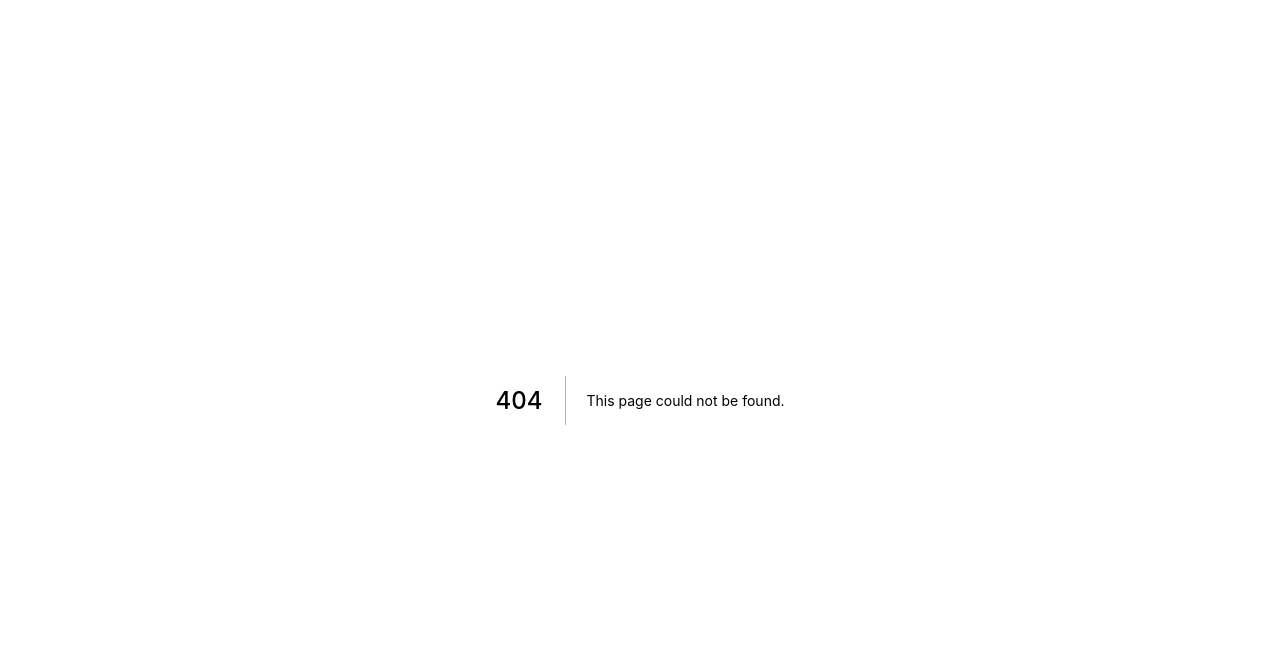
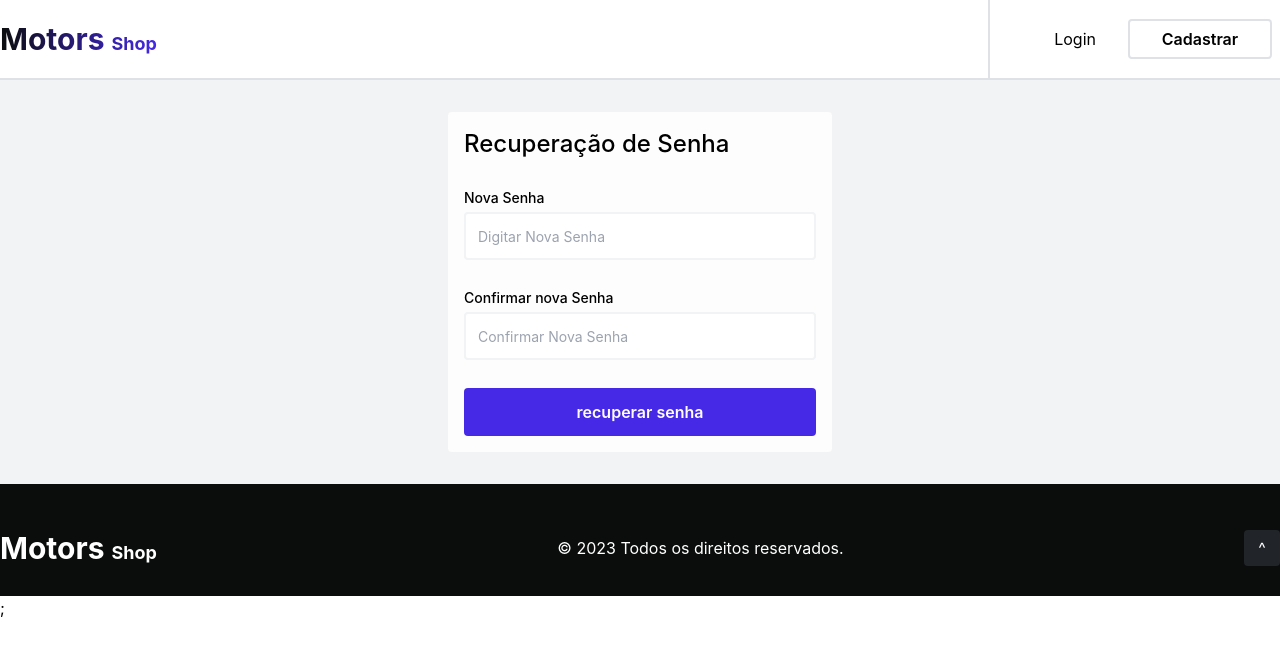
Before and after one commit to ProjectFullstackG18/motorsshop-frontend, a Next.js app: page /resetPassword/1 in a window 1280 px wide. Before the commit this address had no page. Shown: the top 652 px of the page. Built offline with nearby package versions, Linux system fonts and the light colour scheme.

Commit message:
feat/ page from recovery password finished

```diff
--- a/package.json
+++ b/package.json
@@ -25,6 +25,7 @@
     "react-hook-form": "^7.44.3",
     "react-icons": "^4.9.0",
     "react-modal": "^3.16.1",
+    "react-toastify": "^9.1.3",
     "tailwindcss": "3.3.2",
     "typescript": "5.1.3",
     "yup": "^1.2.0"
--- /dev/null
+++ b/src/components/forms/recoveryPassword.tsx
@@ -0,0 +1,113 @@
+/* eslint-disable @next/next/no-img-element */
+import { Button } from "@/components/button/button";
+import { Footer } from "@/components/footer/footer";
+import { Header } from "@/components/header/header";
+import { Input } from "@/components/input/input";
+import { useForm } from "react-hook-form";
+import { yupResolver } from "@hookform/resolvers/yup";
+import * as yup from "yup";
+import { api } from "@/services/api";
+import router from "next/router";
+import Toast from "../toast";
+
+interface ResetPasswordFormProps {
+  token: string;
+}
+
+const resetPasswordSchema = yup.object().shape({
+  password: yup.string().required("A senha é obrigatória"),
+  passwordConfirm: yup
+    .string()
+    .oneOf([yup.ref("password")], "As senhas precisam corresponder")
+    .required("A confirmação de senha é obrigatória"),
+});
+
+export type ResetPasswordData = yup.InferType<typeof resetPasswordSchema>;
+
+const resetPassword = async (
+  resetPasswordData: ResetPasswordData,
+  resettoken: string
+) => {
+  await api
+    .patch(`/users/resetPassword/${resettoken}`, {
+      password: resetPasswordData.password,
+    })
+    .then(() => {
+      Toast({ message: "Senha atualizada com sucesso !", isSucess: true });
+      console.log("senha atualizada com sucesso!!");
+      router.push("/login");
+    })
+    .catch((err) => {
+      Toast({ message: "Erro ao atualizar a senha" });
+      console.log(err);
+    });
+};
+
+const RecoveryPasswordForm: React.FC<ResetPasswordFormProps> = ({ token }) => {
+  const {
+    register,
+    handleSubmit,
+    formState: { errors },
+  } = useForm<ResetPasswordData>({
+    resolver: yupResolver(resetPasswordSchema),
+  });
+
+  const onFormSubmit = (formData: ResetPasswordData) => {
+    console.log(formData);
+    console.log(token);
+    resetPassword(formData, token);
+  };
+
+  return (
+    <div className="bg-grey8 w-screen">
+      <Header>
+        <Button text="Login" type="button" />
+        <Button
+          text="Cadastrar"
+          type="button"
+          className="border-2 border-grey6 rounded w-36 h-10 font-semibold"
+        />
+      </Header>
+      <form
+        className="bg-grey10 m-auto max-w-[92vw] my-8 mb-8 w-96 flex rounded flex-col min-h-1 p-4 gap-7"
+        onSubmit={handleSubmit(onFormSubmit)}
+      >
+        <h1 className="text-2xl font-medium">Recuperação de Senha</h1>
+
+        <Input
+          labelName="senha"
+          placeholder="Digitar Nova Senha"
+          labelText="Nova Senha"
+          type="password"
+          register={register("password")}
+        />
+        {errors?.password && (
+          <span className="text-brand1 text-xs -mt-6">
+            {String(errors.password.message)}
+          </span>
+        )}
+        <Input
+          labelName="confirmacaoSenha"
+          placeholder="Confirmar Nova Senha"
+          labelText="Confirmar nova Senha"
+          type="password"
+          register={register("passwordConfirm")}
+        />
+        {errors?.passwordConfirm && (
+          <span className="text-brand1 text-xs -mt-6">
+            {String(errors.passwordConfirm.message)}
+          </span>
+        )}
+
+        <Button
+          type="submit"
+          text="recuperar senha"
+          className="p-2 bg-brand1 text-grey10 font-semibold rounded h-12"
+        />
+      </form>
+      <Footer />
+    </div>
+  );
+};
+
+export default RecoveryPasswordForm;
--- /dev/null
+++ b/src/components/forms/sendEmailRecovery.tsx
@@ -0,0 +1,84 @@
+import React from "react";
+import { yupResolver } from "@hookform/resolvers/yup";
+import { useForm } from "react-hook-form";
+import * as Yup from "yup";
+import { api } from "@/services/api";
+import router from "next/router";
+import { NextPage } from "next";
+import { Input } from "@/components/input/input";
+import { Button } from "@/components/button/button";
+import { Header } from "@/components/header/header";
+import { Footer } from "@/components/footer/footer";
+import Toast from "../toast";
+
+const sendEmailResetPasswordSchema = Yup.object().shape({
+  email: Yup.string().email("Email invalido").required("Informe seu email"),
+});
+
+export type SendEmailResetPasswordData = Yup.InferType<
+  typeof sendEmailResetPasswordSchema
+>;
+
+const SendEmailForm: NextPage = () => {
+  const { register, handleSubmit } = useForm<SendEmailResetPasswordData>({
+    resolver: yupResolver(sendEmailResetPasswordSchema),
+  });
+
+  const sendEmail = async (
+    sendEmailResetPasswordData: SendEmailResetPasswordData
+  ) => {
+    await api
+      .post("/users/resetPassword", sendEmailResetPasswordData)
+      .then(() => {
+        Toast({ message: "Email enviado com sucesso !", isSucess: true });
+        console.log("email enviado com sucesso");
+        router.push("/");
+      })
+      .catch((err) => {
+        Toast({
+          message: "Erro ao enviar o e-mail, tente novamente mais tarde",
+        });
+        console.log(err);
+      });
+  };
+
+  const onFormSubmit = (formData: SendEmailResetPasswordData) => {
+    console.log(formData);
+    sendEmail(formData);
+  };
+
+  return (
+    <div className="bg-grey8 w-full h-full">
+      <Header>
+        <Button text="Login" type="button" />
+        <Button
+          text="Cadastrar"
+          type="button"
+          className="border-2 border-grey6 rounded w-36 h-10 font-semibold"
+        />
+      </Header>
+      <form
+        className="bg-grey10 m-auto max-w-[92vw] my-8 mb-8 w-96 flex rounded flex-col min-h-1 p-4 gap-7"
+        onSubmit={handleSubmit(onFormSubmit)}
+      >
+        <h1 className="text-2xl font-medium">Recuperação de Senha</h1>
+        <h2>digite seu e-mail pra enviar o link de recuperação de senha</h2>
+        <Input
+          labelName="email"
+          placeholder="example@.com"
+          labelText="email"
+          type="email"
+          register={register("email")}
+        />
+        <Button
+          type="submit"
+          text="enviar"
+          className="p-2 bg-brand1 text-grey10 font-semibold rounded h-12"
+        />
+      </form>
+      <Footer />
+    </div>
+  );
+};
+
+export default SendEmailForm;
--- /dev/null
+++ b/src/components/toast/index.tsx
@@ -0,0 +1,31 @@
+import { toast } from "react-toastify";
+
+interface IToastProps {
+  message: string;
+  isSucess?: boolean;
+}
+const Toast = ({ message, isSucess = false }: IToastProps) => {
+  return isSucess
+    ? toast.success(message, {
+        position: "top-right",
+        autoClose: 2000,
+        hideProgressBar: false,
+        closeOnClick: true,
+        pauseOnHover: true,
+        draggable: true,
+        progress: undefined,
+        theme: "light",
+      })
+    : toast.error(message, {
+        position: "top-right",
+        autoClose: 2000,
+        hideProgressBar: false,
+        closeOnClick: true,
+        pauseOnHover: true,
+        draggable: true,
+        progress: undefined,
+        theme: "light",
+      });
+};
+
+export default Toast;
--- a/src/pages/_app.tsx
+++ b/src/pages/_app.tsx
@@ -1,6 +1,24 @@
-import '@/styles/globals.css'
-import type { AppProps } from 'next/app'
+import "@/styles/globals.css";
+import type { AppProps } from "next/app";
+import { ToastContainer } from "react-toastify";
+import "react-toastify/dist/ReactToastify.css";
 
 export default function App({ Component, pageProps }: AppProps) {
-  return <Component {...pageProps} />
+  return (
+    <>
+      <ToastContainer
+        position="top-right"
+        autoClose={2000}
+        hideProgressBar={false}
+        newestOnTop={false}
+        closeOnClick
+        rtl={false}
+        pauseOnFocusLoss
+        draggable
+        pauseOnHover
+        theme="light"
+      />
+      <Component {...pageProps} />;
+    </>
+  );
 }
--- a/src/pages/login.tsx
+++ b/src/pages/login.tsx
@@ -6,6 +6,7 @@ import { useForm } from "react-hook-form";
 import { yupResolver } from "@hookform/resolvers/yup";
 import * as yup from "yup";
 import { api } from "@/services/api";
+import Link from "next/link";
 
 const Login: React.FC = () => {
   const loginSchena = yup.object().shape({
@@ -75,9 +76,12 @@ const Login: React.FC = () => {
           </span>
         )}
         <div className="text-end">
-          <span className=" text-base font-medium text-end text-grey2 cursor-pointer">
+          <Link
+            href={"/resetPassword"}
+            className=" text-base font-medium text-end text-grey2 cursor-pointer"
+          >
             Esqueci minha senha
-          </span>
+          </Link>
         </div>
 
         <Button
--- /dev/null
+++ b/src/pages/resetPassword/[token].tsx
@@ -0,0 +1,16 @@
+import { NextPage } from "next";
+import RecoveryPasswordForm from "../../components/forms/recoveryPassword";
+import { useRouter } from "next/router";
+import { Footer } from "@/components/footer/footer";
+
+const ResetPassword: NextPage = () => {
+  const router = useRouter();
+  const { token } = router.query;
+  return (
+    <main>
+      <RecoveryPasswordForm token={token as string} />
+    </main>
+  );
+};
+
+export default ResetPassword;
--- /dev/null
+++ b/src/pages/resetPassword/index.tsx
@@ -0,0 +1,13 @@
+import SendEmailForm from "../../components/forms/sendEmailRecovery";
+import { NextPage } from "next";
+import { Footer } from "@/components/footer/footer";
+
+const sendEmailResetPassword: NextPage = () => {
+  return (
+    <main>
+      <SendEmailForm />
+    </main>
+  );
+};
+
+export default sendEmailResetPassword;
--- a/src/services/api/index.ts
+++ b/src/services/api/index.ts
@@ -2,7 +2,7 @@ import axios from "axios";
 
 export const api = axios.create({
   baseURL: "http://localhost:3000/",
-  timeout: 5000,
+  timeout: 9000,
 });
 
 api.interceptors.request.use(
```
